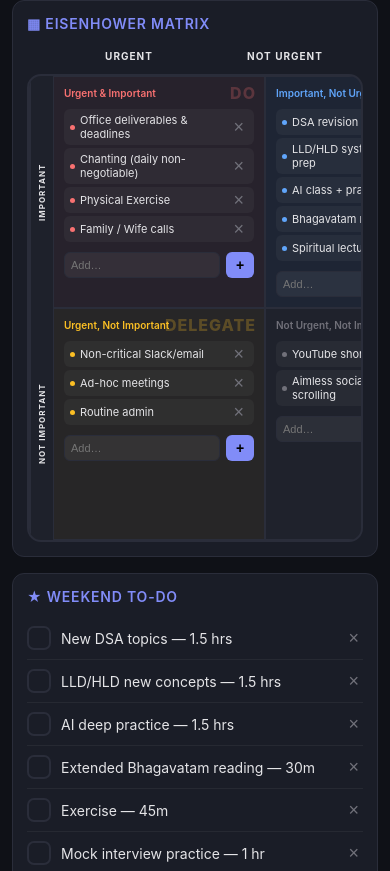
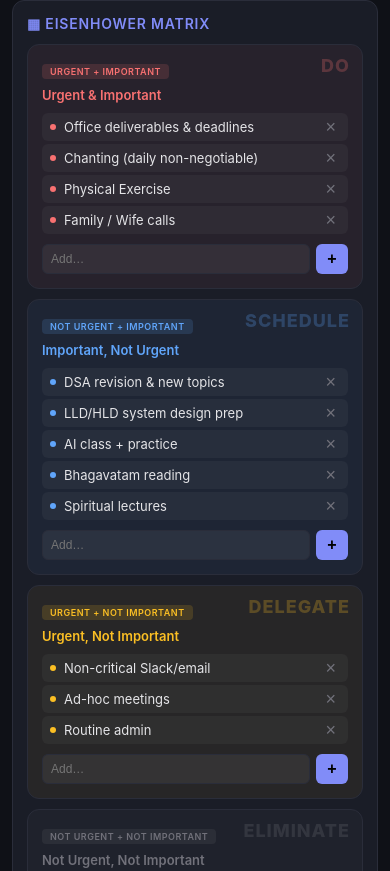
Before and after one commit to rranjan-dev/weekly-planner, a plain HTML site: page index.html in a window 390 px wide. Shown: the part 1003-1874 px from the top of the page. Drawn offline with Linux system fonts and the light colour scheme.

Commit message:
Fix matrix mobile: stack vertically with axis tags per quadrant
Made-with: Cursor

```diff
--- a/index.html
+++ b/index.html
@@ -152,6 +152,7 @@ body {
 }
 
 .mq h3 { font-size: 12px; font-weight: 600; margin-bottom: 10px; }
+.mq .mob-tag { display: none; }
 
 .q1 { background: rgba(248,113,113,0.06); }
 .q1 h3 { color: var(--red); }
@@ -309,17 +310,31 @@ textarea.notes:focus { border-color: var(--accent); }
   .dcb { width: 38px; height: 38px; border-radius: 8px; flex: 1; }
   .dcb .dl { font-size: 9px; } .dcb .di { font-size: 13px; }
   .h-score { width: auto; font-size: 13px; margin-left: 4px; }
-  .em-col-headers { grid-template-columns: 24px 1fr 1fr; }
-  .em-col-h { font-size: 10px; letter-spacing: 1px; }
-  .em-grid { grid-template-columns: 24px 1fr 1fr; }
-  .em-row-label { font-size: 8px; letter-spacing: 1px; padding: 4px 1px; }
-  .mq { padding: 10px; min-height: 120px; }
-  .mq .action-label { font-size: 16px; top: 6px; right: 8px; }
-  .mq h3 { font-size: 10px; }
-  .mi { font-size: 11px; padding: 4px 6px; gap: 5px; }
-  .mi .dot { width: 5px; height: 5px; }
-  .ar input { padding: 6px; font-size: 11px; }
-  .ar button { width: 28px; font-size: 14px; }
+  /* On mobile: drop the grid layout, stack quadrants vertically */
+  .em-col-headers { display: none; }
+  .em-grid {
+    display: flex; flex-direction: column; gap: 10px;
+    border: none; border-radius: 0;
+  }
+  .em-row-label { display: none; }
+  .mq {
+    padding: 14px; min-height: auto;
+    border-radius: 12px; border: 1px solid var(--border);
+  }
+  .mq .action-label { font-size: 18px; top: 10px; right: 12px; }
+  .mq h3 { font-size: 13px; }
+  /* Show axis info as a tag inside each quadrant on mobile */
+  .mq .mob-tag {
+    display: inline-block;
+    font-size: 9px; font-weight: 600;
+    text-transform: uppercase; letter-spacing: 0.5px;
+    padding: 2px 8px; border-radius: 4px;
+    margin-bottom: 8px;
+  }
+  .q1 .mob-tag { background: rgba(248,113,113,0.15); color: var(--red); }
+  .q2 .mob-tag { background: rgba(96,165,250,0.15); color: var(--blue); }
+  .q3 .mob-tag { background: rgba(251,191,36,0.15); color: var(--yellow); }
+  .q4 .mob-tag { background: rgba(113,113,122,0.15); color: var(--muted); }
   .bottom-bar { gap: 6px; padding: 10px 12px; }
   .bottom-bar button { padding: 10px 14px; font-size: 13px; }
   .tabs { gap: 2px; padding: 3px; }
@@ -771,13 +786,16 @@ function updateStats(chk) {
 
 /* ── Eisenhower ── */
 const Q_ACTIONS = { q1: 'Do', q2: 'Schedule', q3: 'Delegate', q4: 'Eliminate' };
+const Q_TAGS = { q1: 'Urgent + Important', q2: 'Not Urgent + Important', q3: 'Urgent + Not Important', q4: 'Not Urgent + Not Important' };
 
 function renderMatrix() {
   const el=document.getElementById('matrixBody'), d=wkData();
 
   function quadrant(q) {
     const items=d[`m_${q.id}`]||q.def;
-    let h=`<div class="mq ${q.c}"><span class="action-label">${Q_ACTIONS[q.id]}</span><h3>${q.t}</h3>`;
+    let h=`<div class="mq ${q.c}"><span class="action-label">${Q_ACTIONS[q.id]}</span>`;
+    h+=`<div class="mob-tag">${Q_TAGS[q.id]}</div>`;
+    h+=`<h3>${q.t}</h3>`;
     items.forEach((it,i)=>{h+=`<div class="mi"><span class="dot"></span><span>${it}</span><button class="x" onclick="rmM('${q.id}',${i})">&times;</button></div>`;});
     h+=`<div class="ar"><input id="mi_${q.id}" placeholder="Add…" onkeydown="if(event.key==='Enter')addM('${q.id}')"><button onclick="addM('${q.id}')">+</button></div></div>`;
     return h;
```
